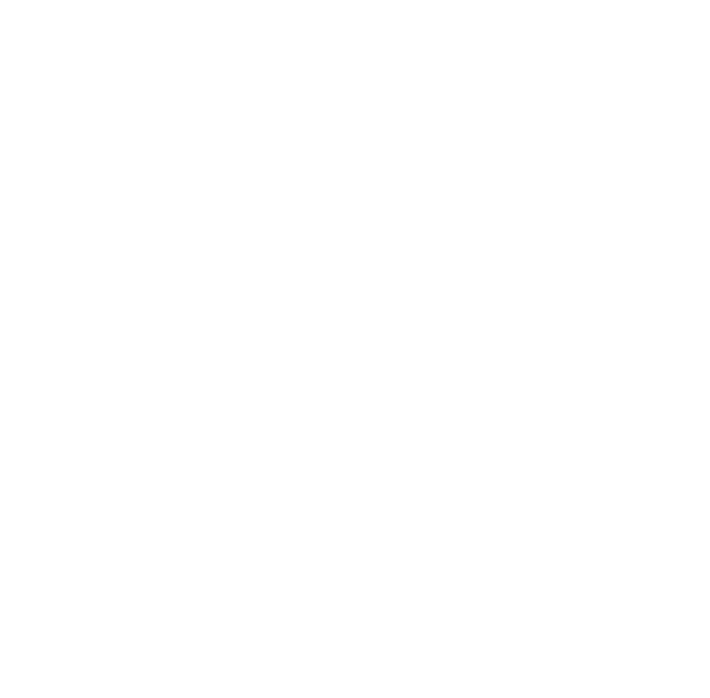
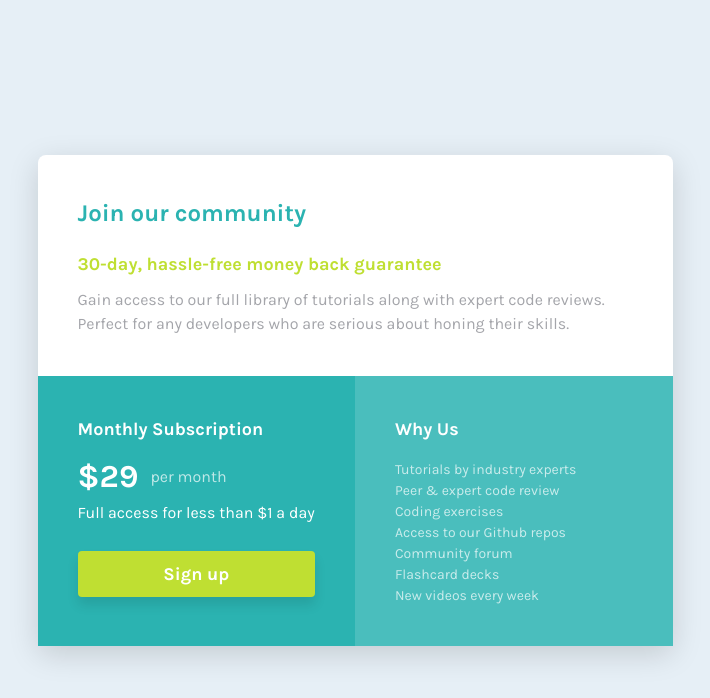
Before and after one commit to gretawix/grid-component, a plain HTML site: page index.html in a window 1280 px wide. Shown: the whole page, without its empty margins (285-995 px from the left). Drawn offline with Linux system fonts and the light colour scheme.

Commit message:
Working (#1)
* basic styling

* html setup

* styling

```diff
--- a/index.html
+++ b/index.html
@@ -12,5 +12,62 @@
         <link rel="stylesheet" href="./styles/style.css" />
         <title>Single Price Grid Component</title>
     </head>
-    <body></body>
+    <body>
+        <section>
+            <div class="card">
+                <div class="top-info card-inner">
+                    <h1 class="heading">Join our community</h1>
+                    <h2 class="subheading">
+                        30-day, hassle-free money back guarantee
+                    </h2>
+                    <p>
+                        Gain access to our full library of tutorials along with
+                        expert code reviews. Perfect for any developers who are
+                        serious about honing their skills.
+                    </p>
+                </div>
+                <div class="bottom-info">
+                    <div class="subsription card-inner">
+                        <h2 class="subheading">Monthly Subscription</h2>
+                        <div class="price">
+                            <p class="amount">$29</p>
+                            <p class="text">per month</p>
+                        </div>
+                        <p class="description">
+                            Full access for less than $1 a day
+                        </p>
+                        <button>Sign up</button>
+                    </div>
+                    <div class="why-us card-inner">
+                        <h2 class="subheading">Why Us</h2>
+                        <ul>
+                            <li>
+                                <p class="small">
+                                    Tutorials by industry experts
+                                </p>
+                            </li>
+                            <li>
+                                <p class="small">Peer & expert code review</p>
+                            </li>
+                            <li>
+                                <p class="small">Coding exercises</p>
+                            </li>
+                            <li>
+                                <p class="small">Access to our Github repos</p>
+                            </li>
+                            <li>
+                                <p class="small">Community forum</p>
+                            </li>
+                            <li>
+                                <p class="small">Flashcard decks</p>
+                            </li>
+                            <li>
+                                <p class="small">New videos every week</p>
+                            </li>
+                        </ul>
+                    </div>
+                </div>
+            </div>
+        </section>
+    </body>
 </html>
--- a/styles/style.scss
+++ b/styles/style.scss
@@ -0,0 +1,175 @@
+@import url("https://fonts.googleapis.com/css2?family=Karla:ital,wght@0,200..800;1,200..800&display=swap");
+
+$breakpoint: 767px;
+
+:root {
+    --green: #bfdf32;
+    --white: #fff;
+    --grey: #a4a5aa;
+    --light-blue: #e6eff6;
+    --electric: #4abebd;
+    --dark-electric: #2bb3b1;
+    --spacing: 40px;
+}
+
+*,
+*::before,
+*::after {
+    margin: 0;
+    padding: 0;
+    box-sizing: border-box;
+    font-family: "Karla", sans-serif;
+    font-optical-sizing: auto;
+    font-style: normal;
+    font-weight: 400;
+    color: var(--grey);
+}
+body {
+    background-color: var(--light-blue);
+}
+
+img {
+    width: 100%;
+    height: auto;
+}
+
+a {
+    text-decoration: none;
+}
+
+section {
+    width: 100%;
+    min-height: 100vh;
+    padding: 24px;
+    display: flex;
+    justify-content: center;
+    align-items: center;
+}
+
+.heading {
+    font-size: 1.5rem;
+    font-weight: 700;
+    line-height: 1.5;
+    @media only screen and (max-width: $breakpoint) {
+        font-size: 1.25rem;
+    }
+}
+
+button {
+    padding: 12px 20px;
+    background-color: var(--green);
+    color: var(--white);
+    font-weight: 700;
+    border-radius: 4px;
+    box-shadow: 0 8px 12px rgba(0, 0, 0, 0.1);
+    border: 0;
+    outline: none;
+    font-size: 1.125rem;
+    cursor: pointer;
+}
+
+.subheading {
+    font-size: 1.125rem;
+    font-weight: 700;
+    line-height: 1.5;
+    @media only screen and (max-width: $breakpoint) {
+        font-size: 1rem;
+    }
+}
+
+p {
+    line-height: 1.5;
+    font-size: 1rem;
+    @media only screen and (max-width: $breakpoint) {
+        font-size: 0.875rem;
+    }
+
+    &.small {
+        font-size: 0.875rem;
+        @media only screen and (max-width: $breakpoint) {
+            font-size: 0.75rem;
+        }
+    }
+    &.bold {
+        font-weight: 700;
+    }
+}
+
+.card {
+    background-color: var(--white);
+    border-radius: 8px;
+    box-shadow: 0 8px 30px rgba(0, 0, 0, 0.15);
+    max-width: 635px;
+    &-inner {
+        padding: var(--spacing);
+        @media only screen and (max-width: $breakpoint) {
+            --spacing: 24px;
+        }
+    }
+
+    .top-info {
+        .heading {
+            color: var(--dark-electric);
+            padding-bottom: 20px;
+            @media only screen and (max-width: $breakpoint) {
+                padding-bottom: 12px;
+            }
+        }
+
+        .subheading {
+            color: var(--green);
+            padding-bottom: 10px;
+        }
+    }
+
+    .bottom-info {
+        display: grid;
+        grid-template-columns: repeat(2, 2fr);
+        @media only screen and (max-width: $breakpoint) {
+            grid-template-columns: 1fr;
+            grid-template-rows: auto;
+        }
+        h2,
+        li,
+        p {
+            color: var(--white);
+        }
+        .subsription {
+            background-color: var(--dark-electric);
+            .subheading {
+                padding-bottom: 10px;
+            }
+            .price {
+                display: flex;
+                flex-direction: row;
+                align-items: center;
+                .amount {
+                    font-size: 2rem;
+                    font-weight: 700;
+                    padding-right: 12px;
+                }
+                .text {
+                    opacity: 0.7;
+                }
+            }
+            .description {
+                padding-bottom: 26px;
+            }
+            button {
+                width: 100%;
+            }
+        }
+        .why-us {
+            background-color: var(--electric);
+            .subheading {
+                padding-bottom: 16px;
+            }
+            ul {
+                li {
+                    list-style: none;
+                    opacity: 0.7;
+                }
+            }
+        }
+    }
+}
```
Also changed, not shown: styles/style.css, 1 other file.
